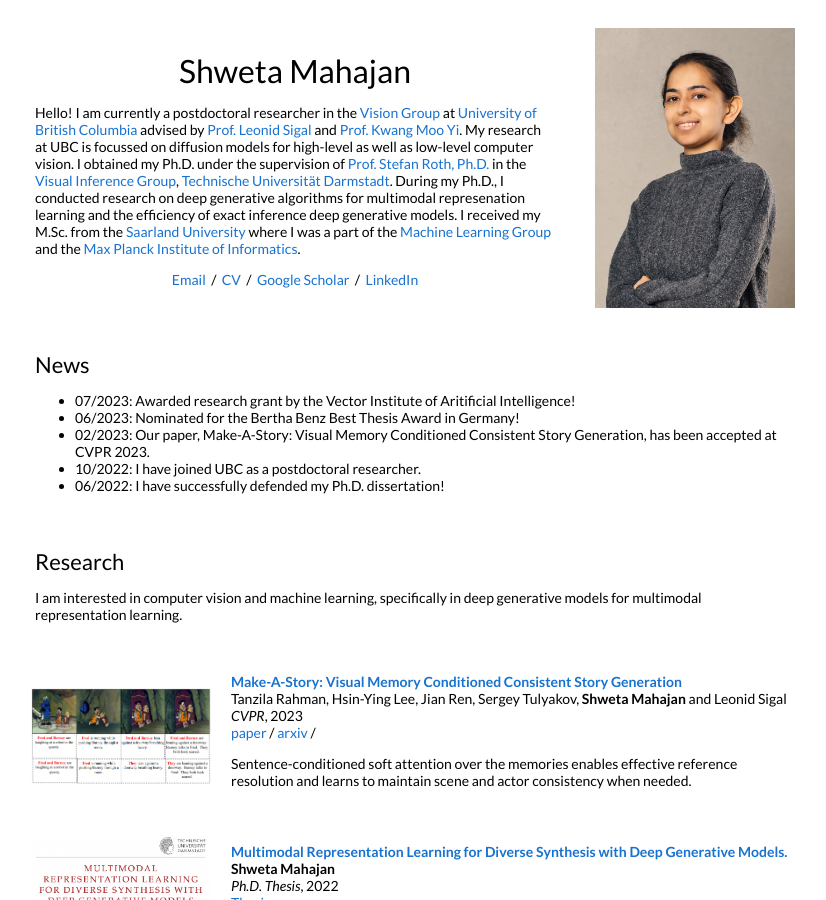
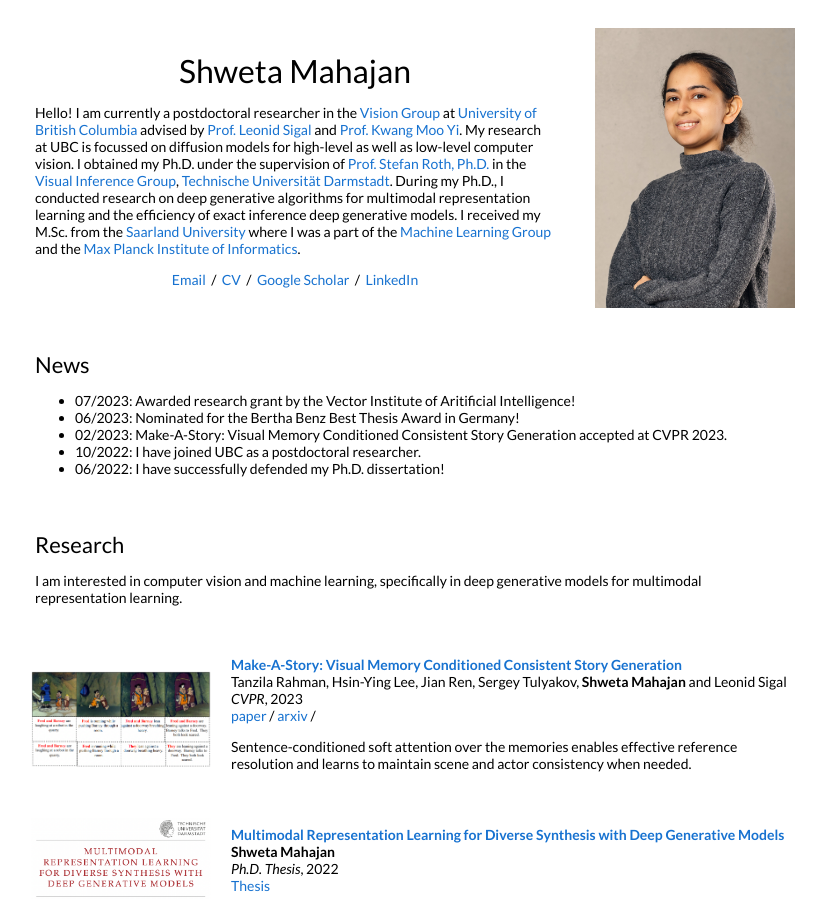
Before and after one commit to s-mahajan/s-mahajan.github.io, a Jekyll site: the page index.html, which Jekyll copies as it is, in a window 1280 px wide and 900 px high. Shown: the whole window, without its empty margins (225-1051 px from the left). Built offline with Jekyll 4.4.1, drawn with Linux system fonts in a browser that asks for light colours.

Commit message:
Update index.html

```diff
--- a/index.html
+++ b/index.html
@@ -34,7 +34,7 @@
               </h1>
               <p>Hello! I am currently a postdoctoral researcher in the <a href="https://vision.cs.ubc.ca/">Vision Group</a> at <a href="https://www.ubc.ca/">University of British Columbia</a> advised by <a href="https://www.cs.ubc.ca/~lsigal/">Prof. Leonid Sigal</a> and <a href="https://www.cs.ubc.ca/~kmyi/">Prof. Kwang Moo Yi</a>. My research at UBC is focussed on diffusion models for high-level as well as low-level computer vision.
                 I obtained my Ph.D. under the supervision of <a href="https://www.visinf.tu-darmstadt.de/visinf/team_members/sroth/sroth.en.jsp">Prof. Stefan Roth, Ph.D.</a> in the <a href="http://www.visinf.tu-darmstadt.de/visinf/news/index.en.jsp">Visual Inference Group</a>, <a href="http://www.tu-darmstadt.de/index.en.jsp">Technische Universität Darmstadt</a>.
-                During my Ph.D., I conducted research on deep generative algorithms for multimodal represenation learning and the efficiency of exact inference deep generative models.
+                During my Ph.D., I conducted research on deep generative algorithms for multimodal representation learning and the efficiency of exact inference deep generative models.
                 I received my M.Sc. from the <a href="https://www.uni-saarland.de/en/department/computer-science.html"> Saarland University</a> where I was a part of the  <a href="https://www.ml.uni-saarland.de/index.html">Machine Learning Group</a> and the <a href="https://www.mpi-inf.mpg.de/home">Max Planck Institute of Informatics</a>.
               </p>
               <p style="text-align:center">
@@ -59,7 +59,7 @@
               <ul>
               <li>07/2023: Awarded research grant by the Vector Institute of Aritificial Intelligence!</li>
               <li>06/2023: Nominated for the Bertha Benz Best Thesis Award in Germany!</li>
-              <li>02/2023: Our paper, Make-A-Story: Visual Memory Conditioned Consistent Story Generation, has been accepted at CVPR 2023.</li>
+              <li>02/2023: Make-A-Story: Visual Memory Conditioned Consistent Story Generation accepted at CVPR 2023.</li>
               <li>10/2022: I have joined UBC as a postdoctoral researcher.</li>
               <li>06/2022: I have successfully defended my Ph.D. dissertation!</li>
               </ul>
@@ -131,7 +131,7 @@
               </script>
             </td>
             <td style="padding:2.0%;width:75%;vertical-align:middle">
-               <a href="https://tuprints.ulb.tu-darmstadt.de/21651/1/mahajan-phd.pdf"><h3>Multimodal Representation Learning for Diverse Synthesis with Deep Generative Models.</h3></a>
+               <a href="https://tuprints.ulb.tu-darmstadt.de/21651/1/mahajan-phd.pdf"><h3>Multimodal Representation Learning for Diverse Synthesis with Deep Generative Models</h3></a>
               <br>
               <b>Shweta Mahajan</b>
               <br>
```
